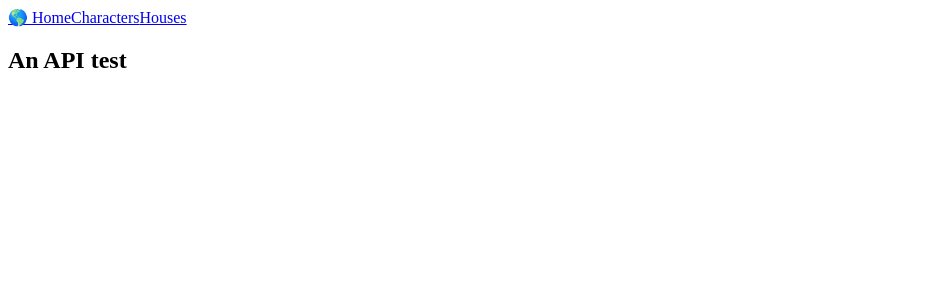
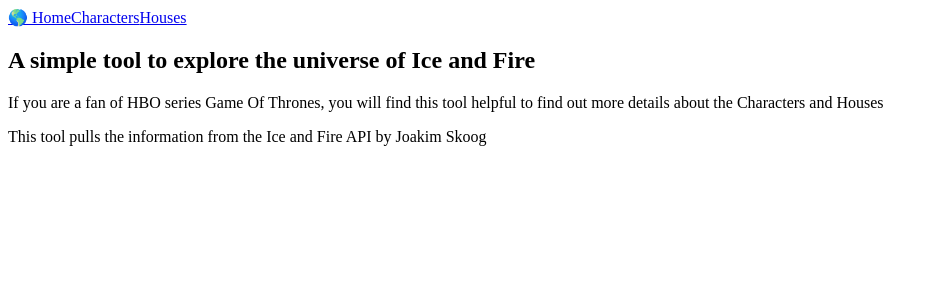
Before and after one commit to ddawngnguyeexn/API-capstone-project, a React (Create React App) app: page / in a window 1280 px wide. Shown: the top 300 px of the page, without its empty margins (0-938 px from the left). Built offline with nearby package versions, Linux system fonts and the light colour scheme.

Commit message:
update Home page
some basic information on Home page

```diff
--- a/src/pages/Home/Home.js
+++ b/src/pages/Home/Home.js
@@ -2,7 +2,10 @@ function Home(){
     return(
         <>
             <section>
-                <h1>An API test </h1>
+                <h1>A simple tool to explore the universe of Ice and Fire</h1>
+                <p> If you are a fan of HBO series Game Of Thrones, you will find this tool helpful to find out more details about the Characters and Houses </p>
+                <p> This tool pulls the information from the Ice and Fire API by Joakim Skoog </p>
+
             </section>
 
         </>
```
